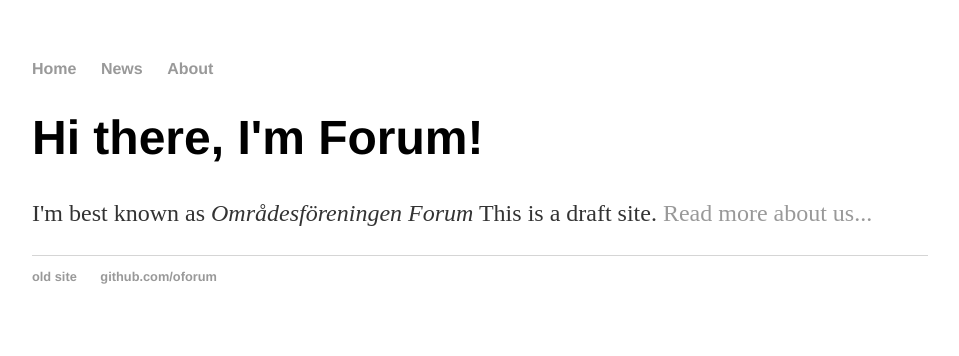
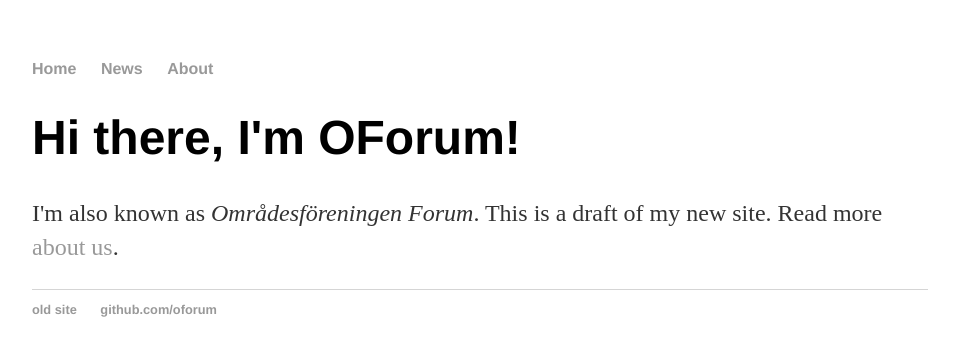
Before and after one commit to oforum/oforum.github.io, a Jekyll site: the page built from index.html, in a window 1280 px wide. Shown: the top 356 px of the page, without its empty margins (160-1119 px from the left). Built offline with Jekyll 4.4.1, drawn with Linux system fonts in a browser that asks for light colours.

Commit message:
wording changes

```diff
--- a/index.html
+++ b/index.html
@@ -3,6 +3,6 @@ layout: default
 title: OForum
 ---
 <div class="blurb">
-	<h1>Hi there, I'm Forum!</h1>
-	<p>I'm best known as <em>Områdesföreningen Forum</em> This is a draft site. <a href="/about">Read more about us...</a></p>
+	<h1>Hi there, I'm OForum!</h1>
+	<p>I'm also known as <em>Områdesföreningen Forum</em>. This is a draft of my new site. Read more <a href="/about">about us</a>.</p>
 </div><!-- /.blurb -->
```
